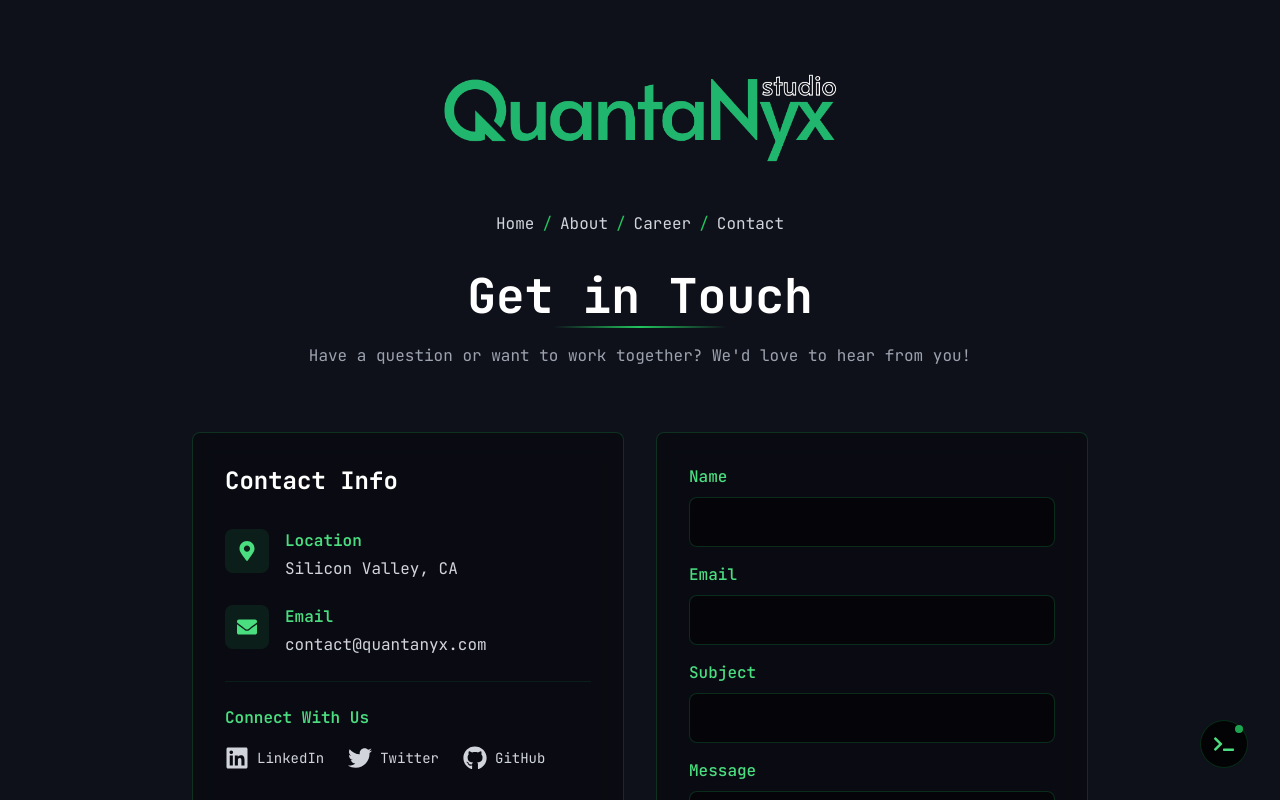
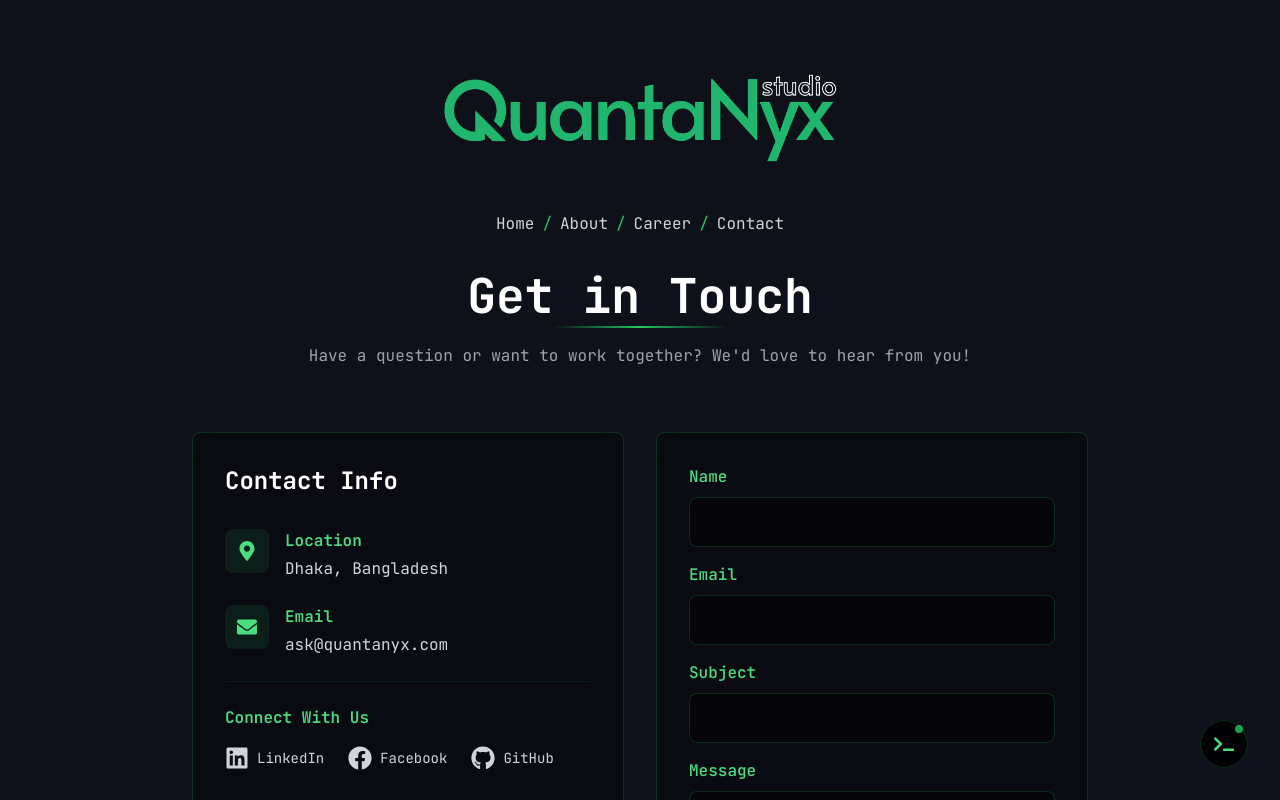
Before and after one commit to tanjim-cringebot/nexavira, a Next.js app: page /contact in a window 1280 px wide. Shown: the top 800 px of the page. Built offline with nearby package versions, Linux system fonts and the light colour scheme.

Commit message:
Update contact details on Contact page: change LinkedIn and GitHub URLs, add Facebook link, update location to Dhaka, and modify email address.

```diff
--- a/app/contact/page.js
+++ b/app/contact/page.js
@@ -7,6 +7,7 @@ import {
   FaGithub,
   FaEnvelope,
   FaMapMarkerAlt,
+  FaFacebook
 } from "react-icons/fa";
 import TerminalButton from "../components/TerminalButton";
 
@@ -60,19 +61,19 @@ export default function Contact() {
     {
       name: "LinkedIn",
       icon: FaLinkedin,
-      url: "https://linkedin.com/in/yourusername",
+      url: "https://linkedin.com/company/quantanyx",
       color: "hover:text-blue-400",
     },
     {
-      name: "Twitter",
-      icon: FaTwitter,
-      url: "https://twitter.com/yourusername",
+      name: "Facebook",
+      icon: FaFacebook,
+      url: "https://www.facebook.com/quantanyx",
       color: "hover:text-blue-500",
     },
     {
       name: "GitHub",
       icon: FaGithub,
-      url: "https://github.com/yourusername",
+      url: "https://github.com/quantanyx",
       color: "hover:text-purple-400",
     },
   ];
@@ -109,7 +110,7 @@ export default function Contact() {
                   <h3 className="text-green-400 font-semibold mb-1">
                     Location
                   </h3>
-                  <p className="text-gray-300">Silicon Valley, CA</p>
+                  <p className="text-gray-300">Dhaka, Bangladesh</p>
                 </div>
               </div>
 
@@ -123,7 +124,7 @@ export default function Contact() {
                     href="mailto:contact@quantanyx.com"
                     className="text-gray-300 hover:text-green-400 transition-colors"
                   >
-                    contact@quantanyx.com
+                    ask@quantanyx.com
                   </a>
                 </div>
               </div>
```
